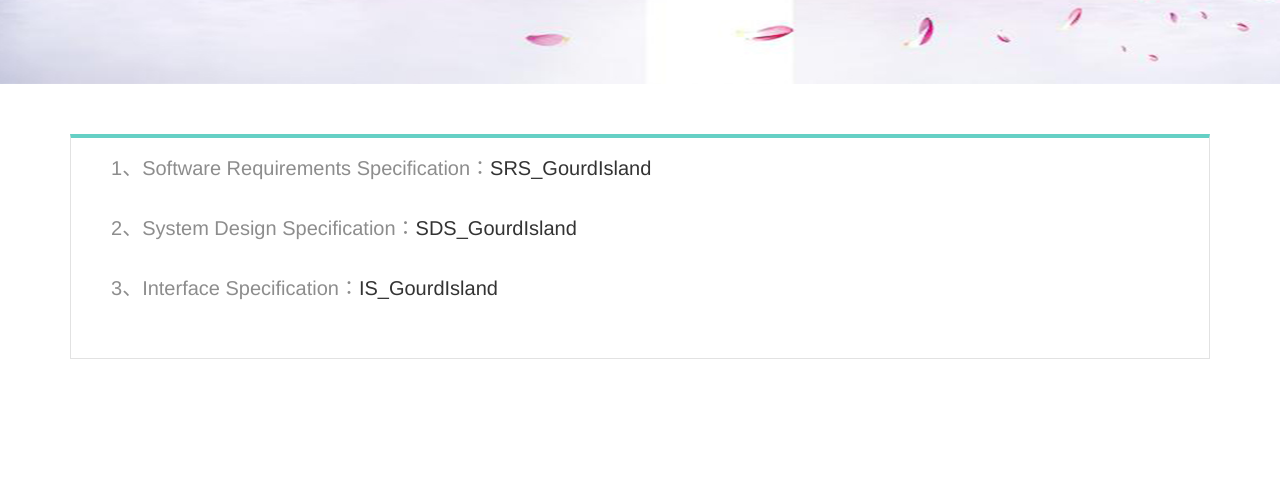
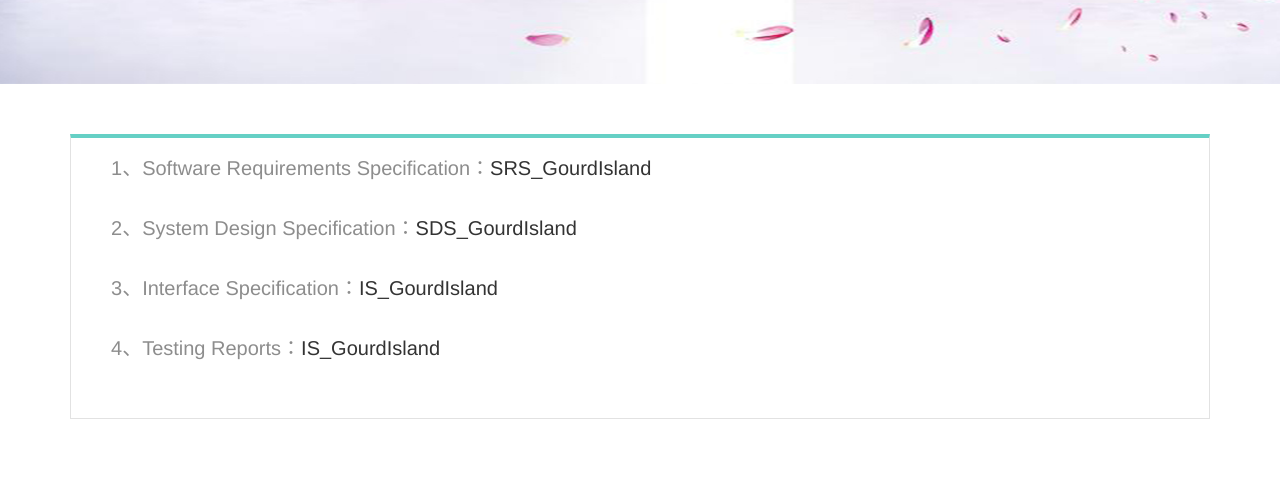
Before and after one commit to AdventurousDream/AdventurousDream.github.io, a plain HTML site: page wd.html in a window 1280 px wide. Shown: the part 316-800 px from the top of the page. Drawn offline with Linux system fonts and the light colour scheme.

Commit message:
Update wd.html

```diff
--- a/wd.html
+++ b/wd.html
@@ -52,6 +52,7 @@
 						<li>Software Requirements Specification：<a href="res/static/others/RA_v4_GourdIsland.docx">SRS_GourdIsland</a></li>
 						<li>System Design Specification：<a href="res/static/others/SDS_GourdIsland.docx">SDS_GourdIsland</a></li>
 						<li>Interface Specification：<a href="res/static/others/IS_GourdIsland.docx">IS_GourdIsland</a></li>
+						<li>Testing Reports：<a href="res/static/others/TR_GourdIsland.docx">IS_GourdIsland</a></li>
 					</ol>
 				</div>
 			</div>
```
